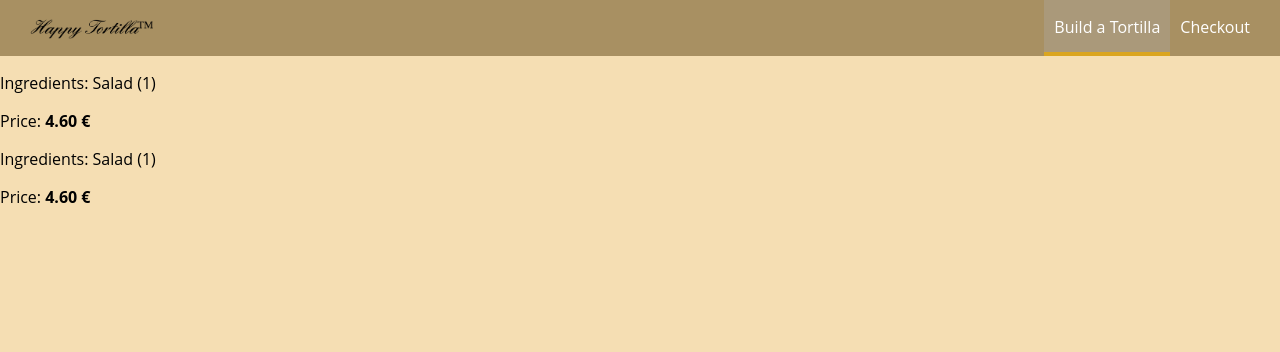
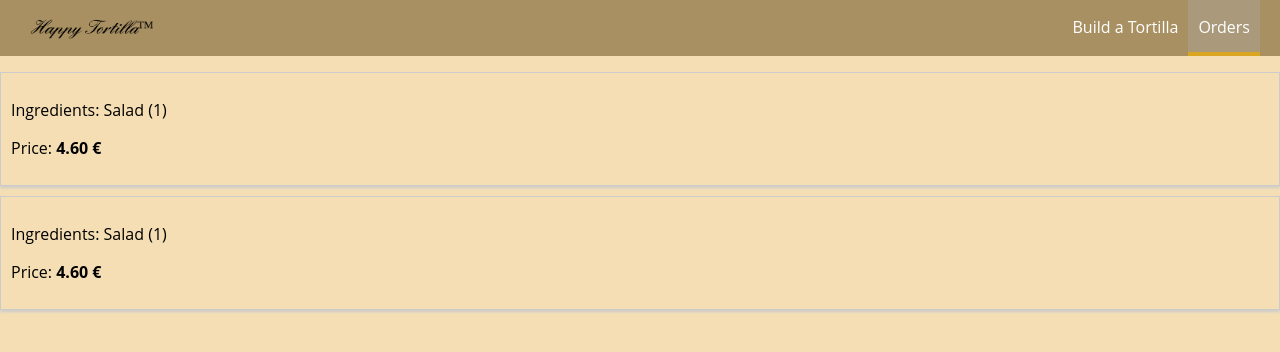
Before and after one commit to 777pretty/react-tf, a React app: page /orders in a window 1280 px wide. Shown: the top 352 px of the page. Built offline with nearby package versions, Linux system fonts and the light colour scheme; the HTML template or start-up script is replaced by a standard one.

Commit message:
Implement NavLinks

```diff
--- a/src/components/Navigation/NavigationItems/NavigationItem/NavigationItem.js
+++ b/src/components/Navigation/NavigationItems/NavigationItem/NavigationItem.js
@@ -1,11 +1,14 @@
-import React from 'react'
+import React from 'react';
+import { NavLink } from 'react-router-dom';
 
-import classes from './NavigationItem.css'
+import classes from './NavigationItem.css';
 
 const navigationItem = (props) => (
         <li className={classes.NavigationItem}>
-            <a href={props.link} className={props.active ? classes.active : null}>{props.children}</a>
+            <NavLink to={props.link}
+                     activeClassName={classes.active}
+                     exact={props.exact}>{props.children}</NavLink>
         </li>
 )
 
-export default navigationItem
+export default navigationItem;
--- a/src/components/Navigation/NavigationItems/NavigationItems.js
+++ b/src/components/Navigation/NavigationItems/NavigationItems.js
@@ -5,8 +5,8 @@ import NavigationItem from './NavigationItem/NavigationItem'
 
 const navigationItems = (props) => (
     <ul className={classes.NavigationItems}>
-        <NavigationItem link="/" active>Build a Tortilla</NavigationItem>
-        <NavigationItem link="/">Checkout</NavigationItem>
+        <NavigationItem link="/" exact>Build a Tortilla</NavigationItem>
+        <NavigationItem link="/orders">Orders</NavigationItem>
 
     </ul>
 )
--- a/src/components/Order/Order.js
+++ b/src/components/Order/Order.js
@@ -3,7 +3,7 @@ import React from 'react';
 import classes from './Order.css'
 
 const order = (props) => (
-    <div>
+    <div className={classes.Order}>
         <p>Ingredients: Salad (1) </p>
         <p>Price: <strong>4.60 €</strong></p>
     </div>
--- a/src/containers/Checkout/Checkout.js
+++ b/src/containers/Checkout/Checkout.js
@@ -18,7 +18,7 @@ class Checkout extends Component {
         let cost = 0;
         for (let param of query.entries()) {
             if (param[0] === 'cost') {
-                cost === param[1];
+                cost = param[1];
             } else {
                 ingredients[param[0]] = +param[1];
             }
```
